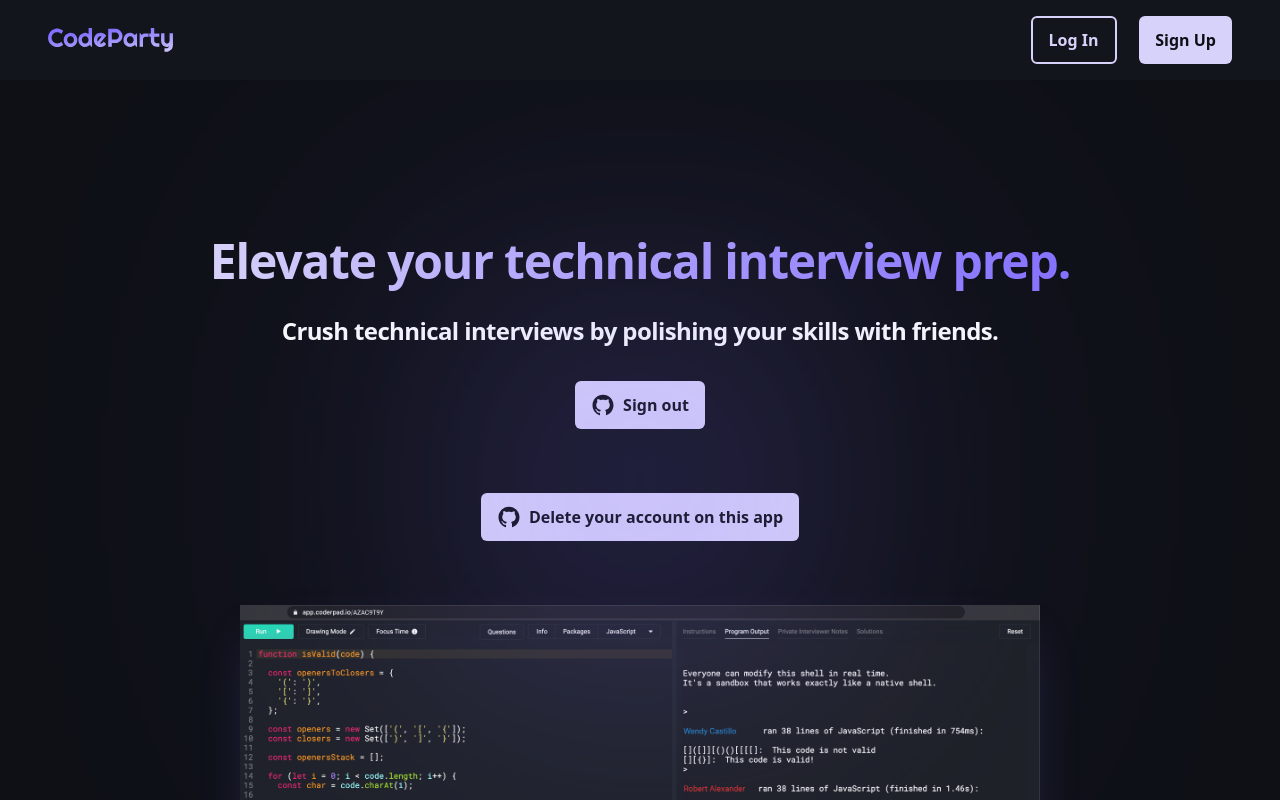
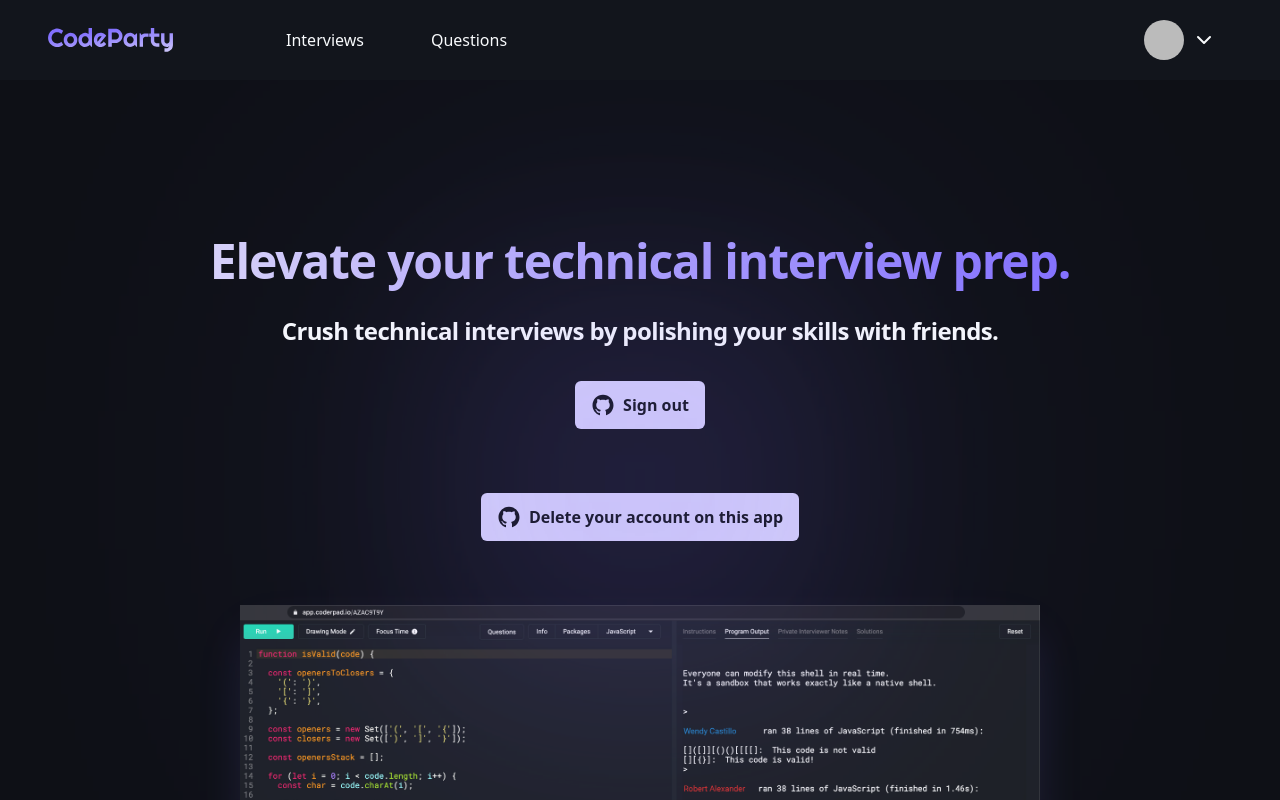
Before and after one commit to CS3219-AY2324S1/ay2324s1-course-assessment-g11, a Next.js app in the folder frontend/: page / in a window 1280 px wide. Shown: the top 800 px of the page. Built offline with nearby package versions, Linux system fonts and the light colour scheme; no server answers; sample sign-in values are in the browser's storage.

Commit message:
Auth checker and logged in nav bar (#91)
Fixes #88 and Fixes #89

```diff
--- /dev/null
+++ b/frontend/src/components/common/auth-checker.tsx
@@ -0,0 +1,33 @@
+import { useEffect } from 'react';
+import { useRouter } from 'next/router';
+import { AuthContext } from "@/contexts/AuthContext";
+import { getAuth, onAuthStateChanged } from "firebase/auth";
+import { useContext } from "react";
+
+interface AuthCheckerProps {
+  children: React.ReactNode;
+}
+
+export default function AuthChecker({ children }: AuthCheckerProps) {
+  const auth = getAuth();
+  const router = useRouter();
+  const { user: currentUser, authIsReady } = useContext(AuthContext);
+
+  const currentPage = router.pathname;
+
+  useEffect(() => {
+    if (!currentUser && currentPage !== "/") {
+      onAuthStateChanged(auth, (user) => {
+        if (!user) {
+          router.push("/");
+        }
+      });
+    }
+  });
+
+  if (currentPage === "/") {
+    return children;
+  }
+
+  return (currentUser && children)
+}
--- a/frontend/src/components/common/navbar.tsx
+++ b/frontend/src/components/common/navbar.tsx
@@ -1,16 +1,98 @@
 import Link from "next/link";
 import { Button } from "../ui/button";
 import Image from "next/image";
+import { AuthContext } from "@/contexts/AuthContext";
+import { useContext, useEffect, useState } from "react";
+import { Tabs, TabsList, TabsTrigger } from "../ui/tabs";
+import { useRouter } from "next/router";
+import { Avatar, AvatarImage } from "@radix-ui/react-avatar";
+import { ChevronDown } from "lucide-react";
+import {
+  DropdownMenu,
+  DropdownMenuCheckboxItem,
+  DropdownMenuContent,
+  DropdownMenuLabel,
+  DropdownMenuTrigger,
+} from "@/components/ui/dropdown-menu";
+import { useLogout } from "@/firebase-client/useLogout";
+import { useLogin } from "@/firebase-client/useLogin";
+
+enum TabsOptions {
+  INTERVIEWS = "interviews",
+  QUESTIONS = "questions",
+  NULL = "",
+}
+
 
 export default function Navbar() {
+  const { user: currentUser, authIsReady } = useContext(AuthContext);
+  const [activeTab, setActiveTab] = useState<TabsOptions>(TabsOptions.NULL);
+
+  const { login } = useLogin();
+  const { logout } = useLogout();
+  const router = useRouter();
+
+  const currentPage = router.pathname;
+
+  useEffect(() => {
+    if (currentPage === "/interviews") {
+      setActiveTab(TabsOptions.INTERVIEWS);
+    } else if (currentPage === "/questions") {
+      setActiveTab(TabsOptions.QUESTIONS);
+    } else {
+      setActiveTab(TabsOptions.NULL);
+    }
+  }, [currentPage]);
+
   return (
     <header>
-      <div className="flex py-4 bg-card justify-between items-center px-12">
-        <Link href="/"><Image src="/CodeParty.svg" alt="CodeParty logo" width={125} height={25}/></Link>
-        <div className="grid grid-cols-2 gap-4">
-          <Link href="/interviews"><Button variant={"outline"}>Log In</Button></Link>
-          <Button>Sign Up</Button>
+      <div className="flex h-20 bg-card justify-between items-center px-12">
+        <div className="flex gap-20 justify-center items-center">
+          <Link href="/"><Image src="/CodeParty.svg" alt="CodeParty logo" width={125} height={25} /></Link>
+          {currentUser && <div className="h-12 flex justify-center items-center">
+            <Tabs value={activeTab}>
+              <TabsList>
+                <Link href="/interviews">
+                  <TabsTrigger value="interviews" className="h-20 w-36 hover:bg-accent duration-100">
+                    Interviews
+                  </TabsTrigger>
+                </Link>
+                <Link href="/questions">
+                  <TabsTrigger value="questions" className="h-20 w-36 hover:bg-accent duration-100">
+                    Questions
+                  </TabsTrigger>
+                </Link>
+              </TabsList>
+            </Tabs>
+          </div>}
         </div>
+        {!currentUser && <div className="grid grid-cols-2 gap-4">
+          <Button variant={"outline"} onClick={login}>Log In</Button>
+          <Button onClick={login}>Sign Up</Button>
+        </div>}
+        {currentUser &&
+          <DropdownMenu>
+            <DropdownMenuTrigger asChild>
+              <Button variant="ghost" className="flex justify-center items-center gap-2 h-14">
+                <Avatar className="h-10 w-10">
+                  <AvatarImage src={currentUser.photoURL || ''} className="rounded-full" />
+                </Avatar>
+                <ChevronDown className="w-6 h-6" />
+              </Button>
+            </DropdownMenuTrigger>
+            <DropdownMenuContent align="end">
+              <DropdownMenuLabel className="hover:bg-card" onClick={() => router.push("/profile")}>
+                Profile
+              </DropdownMenuLabel>
+              <DropdownMenuLabel className="hover:bg-card">
+                Settings
+              </DropdownMenuLabel>
+              <DropdownMenuLabel className="hover:bg-card" onClick={logout}>
+                Log Out
+              </DropdownMenuLabel>
+            </DropdownMenuContent>
+          </DropdownMenu>
+        }
       </div>
     </header>
   )
--- a/frontend/src/pages/_app.tsx
+++ b/frontend/src/pages/_app.tsx
@@ -3,6 +3,7 @@ import type { AppProps } from 'next/app'
 import Layout from '../components/common/layout'
 import { Noto_Sans } from 'next/font/google'
 import AuthContextProvider from "@/contexts/AuthContext";
+import AuthChecker from '@/components/common/auth-checker';
 
 const notoSans = Noto_Sans({
   weight: ['400', '500', '600', '700', '800', '900'],
@@ -19,9 +20,11 @@ export default function App({ Component, pageProps }: AppProps) {
       `}</style>
       <main>
         <AuthContextProvider>
-          <Layout>
-            <Component {...pageProps} />
-          </Layout>
+          <AuthChecker>
+            <Layout>
+              <Component {...pageProps} />
+            </Layout>
+          </AuthChecker>
         </AuthContextProvider>
       </main>
     </>
--- a/frontend/src/pages/questions/[id]/index.tsx
+++ b/frontend/src/pages/questions/[id]/index.tsx
@@ -5,7 +5,6 @@ import { TypographyBody } from "@/components/ui/typography";
 import { useRouter } from "next/router";
 import { useContext, useEffect, useState } from "react";
 import { Question } from "../../../../types/QuestionTypes";
-import { auth } from "@/firebase-client/firebase_config";
 import { questionApiPathAddress } from "@/firebase-client/gateway-address";
 import { AuthContext } from "@/contexts/AuthContext";
 
```
